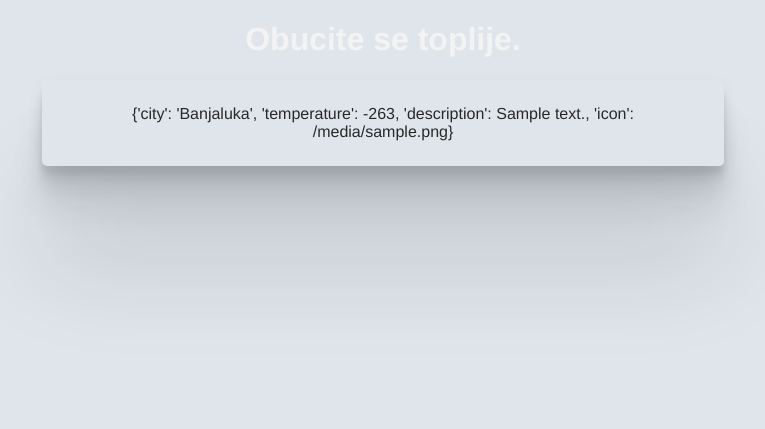
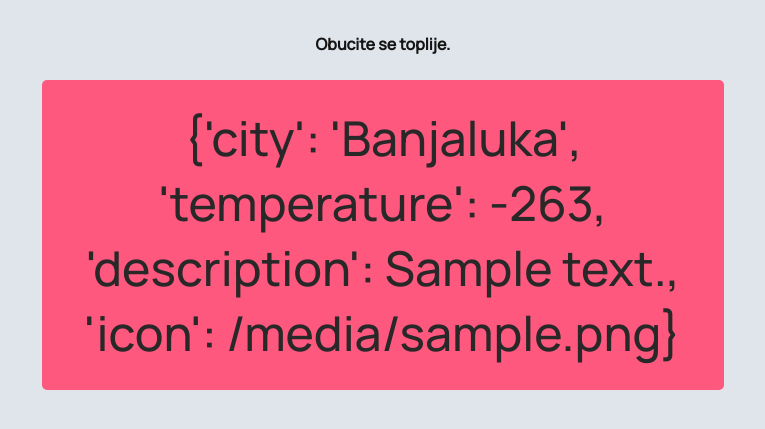
Before and after one commit to Aleksit0/Anscombes-quartet-in-C, a Flask app: page / in a window 1280 px wide. Shown: the top 429 px of the page, without its empty margins (257-1022 px from the left). Run offline with Flask 2, Linux system fonts and the light colour scheme; a database or web service that is not in the repository returns one stand-in record (values such as "Sample title"); data that the repository does not hold is empty.

Commit message:
added custom font

```diff
--- a/static/style.css
+++ b/static/style.css
@@ -1,28 +1,31 @@
-  body {
+@import url('https://fonts.googleapis.com/css2?family=Manrope:wght@500&display=swap');
+
+body {
   background-color: #E0E5EC;
   color: #F3F3F3;
   font-family: 'Helvetica';
 }
 
 h1 {
-  font-family: Helvetica;
-  font-size: 2em;
-  text-align: center;
-}
-
-.weather {
+  font-family: 'Manrope', sans-serif;
+  font-size: 1em;
   text-align: center;
   padding: 25px 50px;
   margin: auto;
   width: 50%;
   padding: 25px 25px;
-  background: #E0E5EC;
+  color: rgb(22, 21, 21);
+}
+
+.weather {
+  font-family: 'Manrope', sans-serif;
+  font-size: 3em;
+  text-align: center;
+  padding: 25px 50px;
+  margin: auto;
+  width: 50%;
+  padding: 25px 25px;
+  background: #ff587f;
   color: rgb(40, 40, 40);
   border-radius: 5px;
-  box-shadow: 0 2.8px 20.2px rgba(0, 0, 0, 0.034),
-              0 6.7px 5.3px rgba(0, 0, 0, 0.048),
-              0 12.5px 10px rgba(0, 0, 0, 0.06),
-              0 22.3px 17.9px rgba(0, 0, 0, 0.072),
-              0 41.8px 33.4px rgba(0, 0, 0, 0.086),
-              0 100px 100px rgba(0, 0, 0, 0.12)
 }
```
